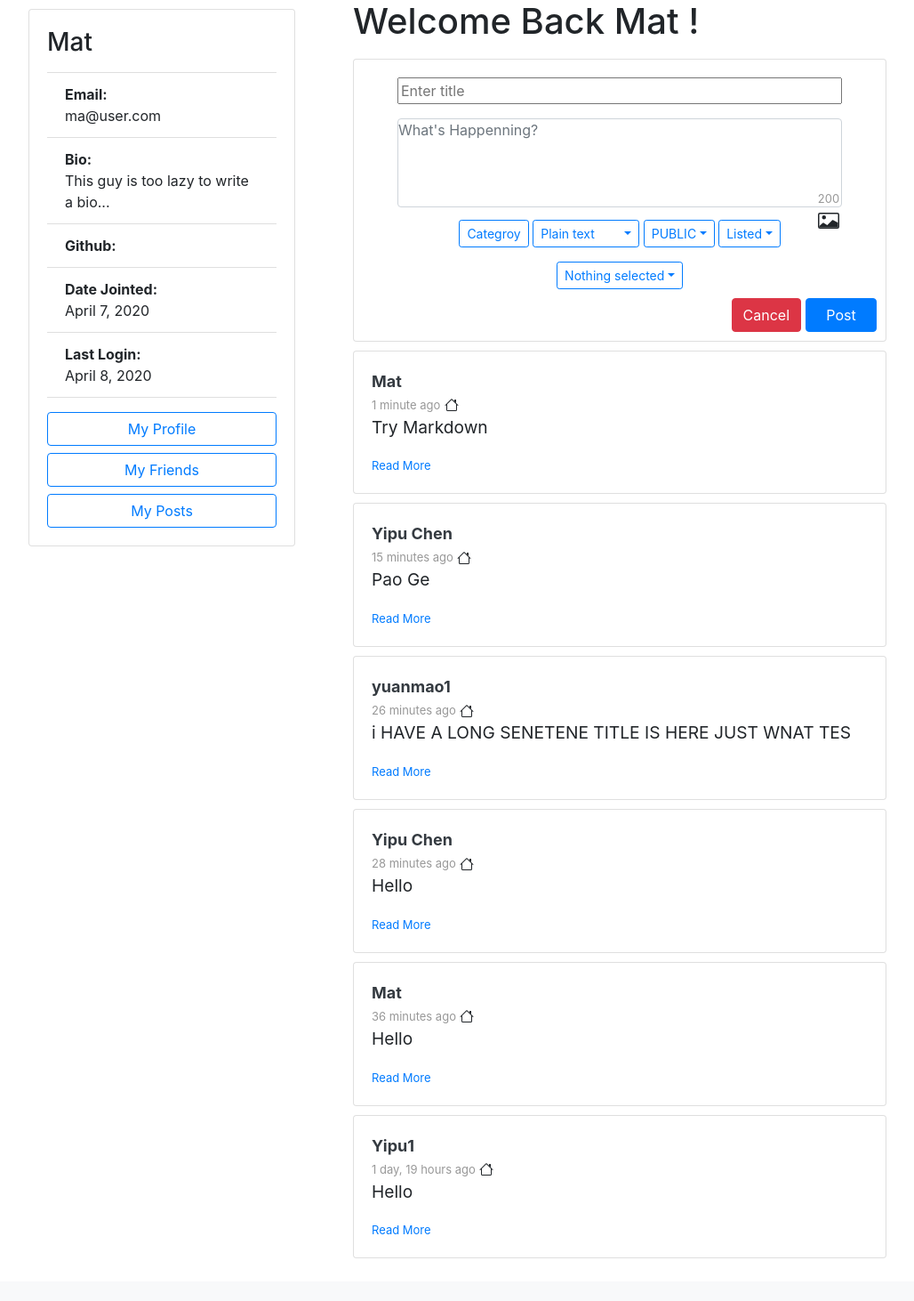
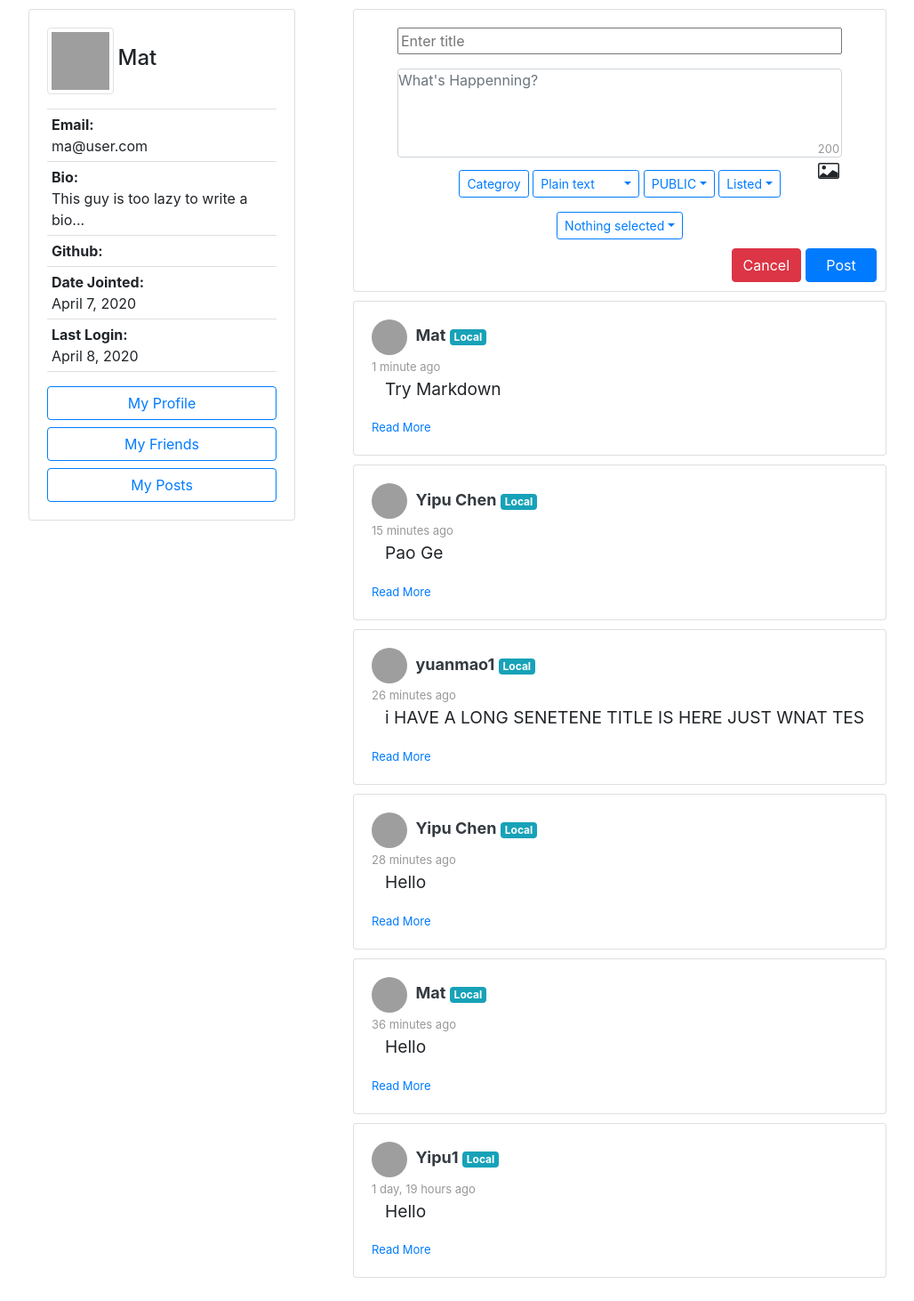
Before and after one commit to yuanmaoChris/200OK, a Django app: page /posts/ in a window 1280 px wide. Shown: the part 56-1518 px from the top of the page at 89% size, without its empty margins (53-1081 px from the left). Before the commit the page ends 1470 px from the top, so only its background shows below. Run offline with Django 3.2, Linux system fonts and the light colour scheme; a user stored in the database is signed in; data comes from the database, SQL or seed files in the repository; both versions use the stored data as it was after the commit; some libraries are stand-ins or nearby versions; grey boxes are pictures that could not be loaded.

Commit message:
add ui and avatar

```diff
--- a/sitePjt/api/views.py
+++ b/sitePjt/api/views.py
@@ -332,7 +332,7 @@ def ViewProfile(request, author_id):
     if request.method == 'GET':
         try:
             #Get author whose profile to view
-            author = Author.objects.filter(id=author_id)
+            author = Author.objects.filter(Q(id=author_id) & Q(host=settings.HOSTNAME))
             #Case 1: author's profile is found
             if author.exists():
                 serializer = AuthorSerializer(author[0])
@@ -464,7 +464,6 @@ def make_friendRequest(request):
                 'success': None,
                 'authors': []
             }
-            #TODO: use url field instead of id and parse id from url
             #Parser author info and friend info from request
             data = json.loads(request.body)
             author = data['author']
--- a/sitePjt/friendship/templates/friendship/friend_card.html
+++ b/sitePjt/friendship/templates/friendship/friend_card.html
@@ -1,7 +1,8 @@
 <form action="{% url 'friendship:delete friend' %}" method='POST'> {% csrf_token %}
 <div class="card" style="width: 600px; height: 75px;">
     <div class="card-body">
-            <a href="{% url 'accounts:view profile' friend.id %}" class="text-dark font-weight-bold" style="text-decoration: none; font-size: large;" > {{ friend.displayName }} </a>
+            <img src="https://avatars.dicebear.com/v2/jdenticon/{{ friend.displayName }}.svg" id="imgProfile" style="width: 40px; height: 40px ;border-radius:50%;"/>
+            <a href="{% url 'accounts:view profile' friend.id %}" class="text-dark font-weight-bold" style="text-decoration: none; font-size: large; display: inline;"> {{ friend.displayName }} </a>
             <input type="hidden" name="friend_id" value="{{ friend.id }}"></input>
             <input type="submit" class="btn btn-danger btn-sm float-right" value="Unfriend"></input>
     </div>
--- a/sitePjt/posting/helper_functions.py
+++ b/sitePjt/posting/helper_functions.py
@@ -222,11 +222,6 @@ def postRemotePostComment(comment_data, requester_url):
 
 def getRemotePostComment(post, requester_url):
     remote_comments = []
-    '''
-    #TODO add field host of node
-    post_host = post.author.host + ""
-    node = ServerNode.objects.filter(host=)
-    '''
     node = ServerNode.objects.filter(host_url__startswith=post.origin.split('/posts/')[0])
 
     if node.exists():
--- a/sitePjt/posting/templates/posting/base.html
+++ b/sitePjt/posting/templates/posting/base.html
@@ -41,6 +41,9 @@
         margin-top: 10px;
         margin-bottom: 10px;
     }
+    #markdown img {
+        max-width: 300px;
+    }
     #timestamp{
         font-size: small;
         color:#989898;
--- a/sitePjt/posting/templates/posting/comment-view.html
+++ b/sitePjt/posting/templates/posting/comment-view.html
@@ -2,11 +2,11 @@
     <div class="card-body">
             <div class="card-content">
                 <div class="card-subtile " style="text-align: left;">
+                    <img src="https://avatars.dicebear.com/v2/jdenticon/{{comment.author.displayName}}.svg" id="imgProfile" style="width: 40px; height: 40px ;border-radius:50%;"/>
                     <h6 style="display: inline">{{ comment.author.displayName }}</h6><span id="timestamp">   {{ comment.published }}</span>
                     <div style="margin-top:10px; margin-left:50px;margin-right:50px;">
                         {% if comment.contentType == 'text/markdown' %}
-                            <div>{{ comment.comment_markdown | safe }}</div>
-
+                            <div id="markdown">{{ comment.comment_markdown | safe }}</div>
                         {% else %}
                             <div>  {{ comment.comment }} </div>
                         {% endif %}
--- a/sitePjt/posting/templates/posting/post-inline-view.html
+++ b/sitePjt/posting/templates/posting/post-inline-view.html
@@ -1,16 +1,19 @@
 <div class="card" style="width:600px">
     <div class="card-body">
-      <a class="text-dark font-weight-bold" style="text-decoration: none; font-size: large;" href="{% url 'accounts:view profile' post.author.id %}">{{post.author.displayName}}</a>
+      <img src="https://avatars.dicebear.com/v2/jdenticon/{{post.author.displayName}}.svg" id="imgProfile" style="width: 40px; height: 40px ;border-radius:50%;"/>
+      <a class="text-dark font-weight-bold" style="text-decoration: none; font-size: large; display: inline; margin-left: 5px;" href="{% url 'accounts:view profile' post.author.id %}">{{post.author.displayName}}</a>
+      {%  if not post.origin.strip %}
+        <span class="badge badge-info">Local</span>
+      {% else %}
+        <span class="badge badge-info">Remote</span>
+      {% endif %}
       <br>
-      <span id="timestamp">{{ post.published|timesince }} ago</span>
-      {%  if not post.origin.strip %}
-      <svg class="bi bi-house" width="1em" height="1em" viewBox="0 0 16 16" fill="currentColor" xmlns="http://www.w3.org/2000/svg">
-        <path fill-rule="evenodd" d="M2 13.5V7h1v6.5a.5.5 0 00.5.5h9a.5.5 0 00.5-.5V7h1v6.5a1.5 1.5 0 01-1.5 1.5h-9A1.5 1.5 0 012 13.5zm11-11V6l-2-2V2.5a.5.5 0 01.5-.5h1a.5.5 0 01.5.5z" clip-rule="evenodd"/>
-        <path fill-rule="evenodd" d="M7.293 1.5a1 1 0 011.414 0l6.647 6.646a.5.5 0 01-.708.708L8 2.207 1.354 8.854a.5.5 0 11-.708-.708L7.293 1.5z" clip-rule="evenodd"/>
-      </svg>
-      {% endif %}
-      <div class="card-title">
-          <p style="font-size: larger;">{{ post.title }}</p></p>
+
+        <span id="timestamp">{{ post.published|timesince }} ago</span>
+      <div style="margin-left: 15px;">
+        <div class="card-title">
+            <p style="font-size: larger;">{{ post.title }}</p></p>
+        </div>
       </div>
       <a  class="" href="{% url 'posting:view post details' post.id %}" style="font-size: small;" >Read More</a>
     </div>
--- a/sitePjt/posting/templates/posting/profile-card.html
+++ b/sitePjt/posting/templates/posting/profile-card.html
@@ -1,17 +1,18 @@
 <div class="card  position-fixed" style="width: 300px;">
     <!-- <img class="card-img-top" src="" alt="Card image cap"> -->
     <div class="card-body">
-    <h3 class="card-title">{{request.user.displayName }}</h3>
+    <img src="https://avatars.dicebear.com/v2/jdenticon/{{ request.user.displayName }}.svg" id="imgProfile" style="width: 75px; height: 75px" class="img-thumbnail" />
+    <h4 class="card-title" style="display: inline;">{{request.user.displayName }}</h4>
     {% if not request.user.activated %}
-    <span class="text-warning" > Waiting For Activation</span>
+    <span class="badge badge-warning">Waiting For Activation</span>
     {% endif %}
     <p class="card-text">
         <ul class="list-group list-group-flush" >
-            <li  class="list-group-item" style="padding: 3;"><span style="font-weight: bold;">Email:</span><br>{{ request.user.email }}</li>
-            <li  class="list-group-item" style="padding: 3;"><span style="font-weight: bold;">Bio:</span><br>{{ request.user.bio }}</li>
-            <li  class="list-group-item" style="padding: 3;"><span style="font-weight: bold;">Github:</span><br>{{ request.user.github }}</li>
-            <li  class="list-group-item" style="padding: 3;"><span style="font-weight: bold;">Date Jointed:</span><br> {{ request.user.date_joined }}</li>
-            <li  class="list-group-item" style="padding: 3;"><span style="font-weight: bold;">Last Login:</span><br>{{ request.user.last_login }}</li>
+            <li  class="list-group-item" style="padding: 5px;"><span style="font-weight: bold;">Email:</span><br>{{ request.user.email }}</li>
+            <li  class="list-group-item" style="padding: 5px;"><span style="font-weight: bold;">Bio:</span><br>{{ request.user.bio }}</li>
+            <li  class="list-group-item" style="padding: 5px;"><span style="font-weight: bold;">Github:</span><br>{{ request.user.github }}</li>
+            <li  class="list-group-item" style="padding: 5px;"><span style="font-weight: bold;">Date Jointed:</span><br> {{ request.user.date_joined }}</li>
+            <li  class="list-group-item" style="padding: 5px;"><span style="font-weight: bold;">Last Login:</span><br>{{ request.user.last_login }}</li>
         </ul>
     </p>
     <div id="user-menu">
--- a/sitePjt/posting/templates/posting/stream.html
+++ b/sitePjt/posting/templates/posting/stream.html
@@ -37,7 +37,6 @@
 {% block newPost %}
     {% if request.user.is_authenticated %}
     <div style="text-align:center;">
-    <h1>Welcome Back {{ request.user.displayName }} !</h1>
     </div>
     <div class="card" style="width: 600px;">
         <form method="POST" class="post-form" enctype="multipart/form-data" id='post-form'>
@@ -199,13 +198,11 @@
                     var html = `
                     <div class="card" style="width:600px">
                     <div class="card-body">
-                    <a class="text-dark font-weight-bold" style="text-decoration: none; font-size: large;" href="${url}">${displayName}</a>
+                    <img src="https://avatars.dicebear.com/v2/jdenticon/${displayName}.svg" id="imgProfile" style="width: 50px; height: 50px ;border-radius:50%;"/>
+                    <a class="text-dark font-weight-bold" style="text-decoration: none; font-size: large; display: inline;" href="${url}">${displayName}</a>
                     <br>
                     <span id="timestamp">  Just now </span>
-                    <svg class="bi bi-house" width="1em" height="1em" viewBox="0 0 16 16" fill="currentColor" xmlns="http://www.w3.org/2000/svg">
-                    <path fill-rule="evenodd" d="M2 13.5V7h1v6.5a.5.5 0 00.5.5h9a.5.5 0 00.5-.5V7h1v6.5a1.5 1.5 0 01-1.5 1.5h-9A1.5 1.5 0 012 13.5zm11-11V6l-2-2V2.5a.5.5 0 01.5-.5h1a.5.5 0 01.5.5z" clip-rule="evenodd"/>
-                    <path fill-rule="evenodd" d="M7.293 1.5a1 1 0 011.414 0l6.647 6.646a.5.5 0 01-.708.708L8 2.207 1.354 8.854a.5.5 0 11-.708-.708L7.293 1.5z" clip-rule="evenodd"/>
-                    </svg>
+                    <span class="badge badge-info">Local</span>
                     <div class="card-title">
                         <p style="font-size: larger;">${title}</p></p>
                     </div>
--- a/sitePjt/posting/views.py
+++ b/sitePjt/posting/views.py
@@ -62,9 +62,6 @@ class ViewPublicPosts(APIView):
                 newpost = Post.objects.create(**form_data)
                 newpost.origin = "{}posts/{}".format(
                     settings.HOSTNAME, str(newpost.id))
-                #TODO
-                #uncomment this, change origin editable to true
-                #newpost.save()
                 response = PostSerializer(newpost).data
                 return JsonResponse(response, status=200)
             else:
@@ -94,10 +91,7 @@ class ViewPostDetails(APIView):
             nodes = ServerNode.objects.all()
             if nodes.exists():
                 post, comments = getRemotePost(post_id, nodes, request.user.url)
-            # if post != None:
-            #     comments = getRemotePostComment(post, request.user.url)
             if not post:
-                #TODO handle try three server foaf
                 friends_obj = getAllFriends(request.user.id)
                 friends = []
                 for obj in friends_obj:
```
Also changed, not shown: sitePjt/accounts/templates/accounts/profile.html (+2 -5 lines), sitePjt/accounts/views.py (+9 -4 lines), sitePjt/friendship/templates/friendship/friends_list.html (+4 -3 lines), sitePjt/posting/templates/posting/post-full-view.html (+6 -5 lines), sitePjt/db.sqlite3.
